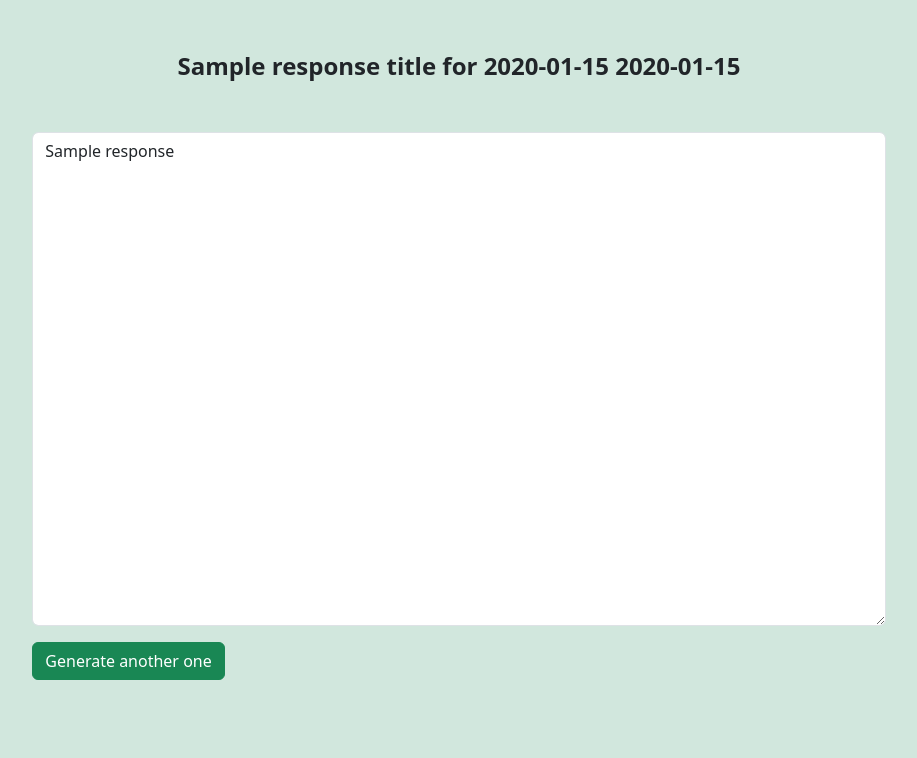
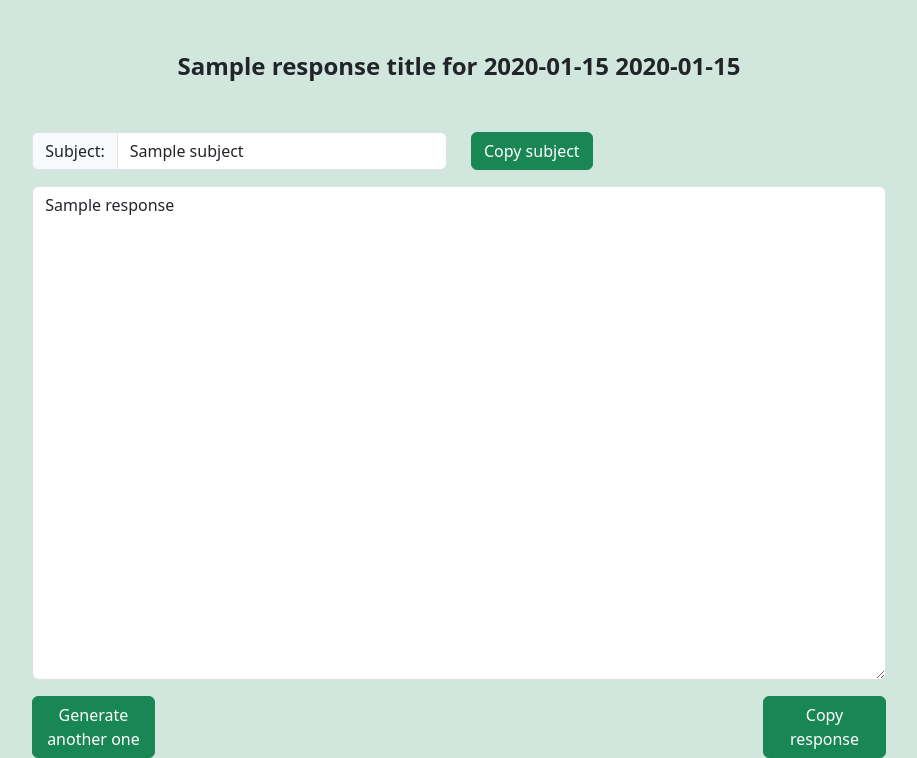
Before and after one commit to ralitsadineva/smart-hire, a Flask app: template templates/response_base.html in a window 1280 px wide. Shown: the part 56-814 px from the top of the page, without its empty margins (181-1098 px from the left). Before the commit the page ends 736 px from the top, so only its background shows below. Run offline with Flask 3, Linux system fonts and the light colour scheme; the visitor is signed in with stand-in values (Sample User, id 1); the template is opened without the code that fills it: most values are stand-ins (such as "Sample title", 1, 10 or a date in 2020); grey boxes marked "Sample" are stand-in pictures; parts of the project's set-up code (start-up, migrations or seed data) failed here and were passed over.

Commit message:
added subject to the e-mails, added copy buttons

```diff
--- a/constants.py
+++ b/constants.py
@@ -1,3 +1,4 @@
 DEFAULT_AVATAR = 'user.png'
 LOGIN_TYPE_PASSWORD = '0'
 LOGIN_TYPE_GOOGLE = '1'
+RESPONSE_EMAIL_SUBJECT = 'Your application at [company]'
--- a/openai_eval.py
+++ b/openai_eval.py
@@ -49,7 +49,7 @@ def evaluate_ml(text):
     return response.choices[0].text.strip()
 
 def response_positive(cand, pos):
-    core_prompt = f"""You work in HR. You are writing an email to a candidate who has applied for a job at your company. The candidate has been selected for the next round of interviews. You want to inform the candidate about this and ask them to choose a time slot for the interview. The candidate's name is {cand[2]} {cand[3]} and the position they have applied for is {pos[2]}. The description of the position is {pos[3]}. Write the email."""
+    core_prompt = f"""You work in HR. You are writing an email to a candidate who has applied for a job at your company. The candidate has been selected for the next round of interviews. You want to inform the candidate about this and ask them to choose a time slot for the interview. The candidate's name is {cand[2]} {cand[3]} and the position they have applied for is {pos[2]}. The description of the position is {pos[3]}. Write the email without subject."""
 
     response = openai.Completion.create(
         engine="text-davinci-003",
@@ -60,7 +60,7 @@ def response_positive(cand, pos):
     return response.choices[0].text.strip()
 
 def response_negative(cand, pos):
-    core_prompt = f"""You work in HR. You are writing an email to a candidate who has applied for a job at your company. The candidate has been rejected. You want to inform the candidate about this and thank them for their time. The candidate's name is {cand[2]} {cand[3]} and the position they have applied for is {pos[2]}. The description of the position is {pos[3]}. Write the email."""
+    core_prompt = f"""You work in HR. You are writing an email to a candidate who has applied for a job at your company. The candidate has been rejected. You want to inform the candidate about this and thank them for their time. The candidate's name is {cand[2]} {cand[3]} and the position they have applied for is {pos[2]}. The description of the position is {pos[3]}. Write the email without subject."""
 
     response = openai.Completion.create(
         engine="text-davinci-003",
--- a/services/candidates.py
+++ b/services/candidates.py
@@ -6,6 +6,7 @@ from exceptions import DatabaseError
 from read_pdf import read_pdf, page_count
 from openai_eval import extract_cv, evaluate_cv, evaluate_ml, response_positive, response_negative
 from utils import check_empty, convert_to_dict, convert_to_dict_extracted
+from constants import RESPONSE_EMAIL_SUBJECT
 import logging
 import os
 
@@ -158,11 +159,11 @@ def interview_invitation(pos_id, cand_id):
     position = positions_db.get(pos_id)
     response = response_positive(candidate, position)
     logger.info(response)
-    return {'candidate': candidate, 'response': response}
+    return {'candidate': candidate, 'response': response, 'subject': RESPONSE_EMAIL_SUBJECT}
 
 def rejection_email(pos_id, cand_id):
     candidate = candidates_db.get(cand_id)
     position = positions_db.get(pos_id)
     response = response_negative(candidate, position)
     logger.info(response)
-    return {'candidate': candidate, 'response': response}
+    return {'candidate': candidate, 'response': response, 'subject': RESPONSE_EMAIL_SUBJECT}
--- /dev/null
+++ b/templates/copy_text.html
@@ -0,0 +1,9 @@
+<script>
+    function copyText(id) {
+        var element = document.getElementById(id);
+        element.select();
+        navigator.clipboard.writeText(element.value);
+        element.setSelectionRange(0, 0);
+        alert('Copied!');
+    }
+</script>
--- a/templates/response_base.html
+++ b/templates/response_base.html
@@ -7,13 +7,33 @@
 <p class="text-center mt-5 fs-4 fw-semibold">{{ response_title }} for {{ candidate[2] }} {{ candidate[3] }}</p>
 <div class="mt-5 d-flex justify-content-center">
     <div class="col-8">
-        <textarea class="form-control" rows="20">{{ response }}</textarea>
+        <div class="row">
+            <div class="col-6">
+                <div class="input-group">
+                    <span for="subject" class="input-group-text" id="label">Subject:</span>
+                    <input type="text" maxlength="100" class="form-control" id="subject" value="{{ subject }}" aria-describedby="label" required>
+                </div>
+            </div>
+            <div class="col-2">
+                <button class="btn btn-success" onclick="copyText('subject')">Copy subject</button>
+            </div>
+        </div>
+        <textarea class="mt-3 form-control" rows="20" id="response" required>{{ response }}</textarea>
     </div>
 </div>
 <div class="mt-3 d-flex justify-content-center">
     <div class="col-8">
         {% include 'spinner.html' %}
-        <a role="button" class="btn btn-success" href="{{ base_url }}positions/{{ candidate[1] }}/{{ candidate[0] }}/{{ response_link }}" onclick="document.getElementById('spinner').style.display = 'block';">Generate another one</a>
+        <div class="row">
+            <div class="col-2 d-flex justify-content-start">
+                <a role="button" class="btn btn-success" href="{{ base_url }}positions/{{ candidate[1] }}/{{ candidate[0] }}/{{ response_link }}" onclick="document.getElementById('spinner').style.display = 'block';">Generate another one</a>
+            </div>
+            <div class="col-8"></div>
+            <div class="col-2 d-flex justify-content-end">
+                <button class="btn btn-success" onclick="copyText('response')">Copy response</button>
+            </div>
+        </div>
     </div>
 </div>
+{% include 'copy_text.html' %}
 {% endblock %}
```
